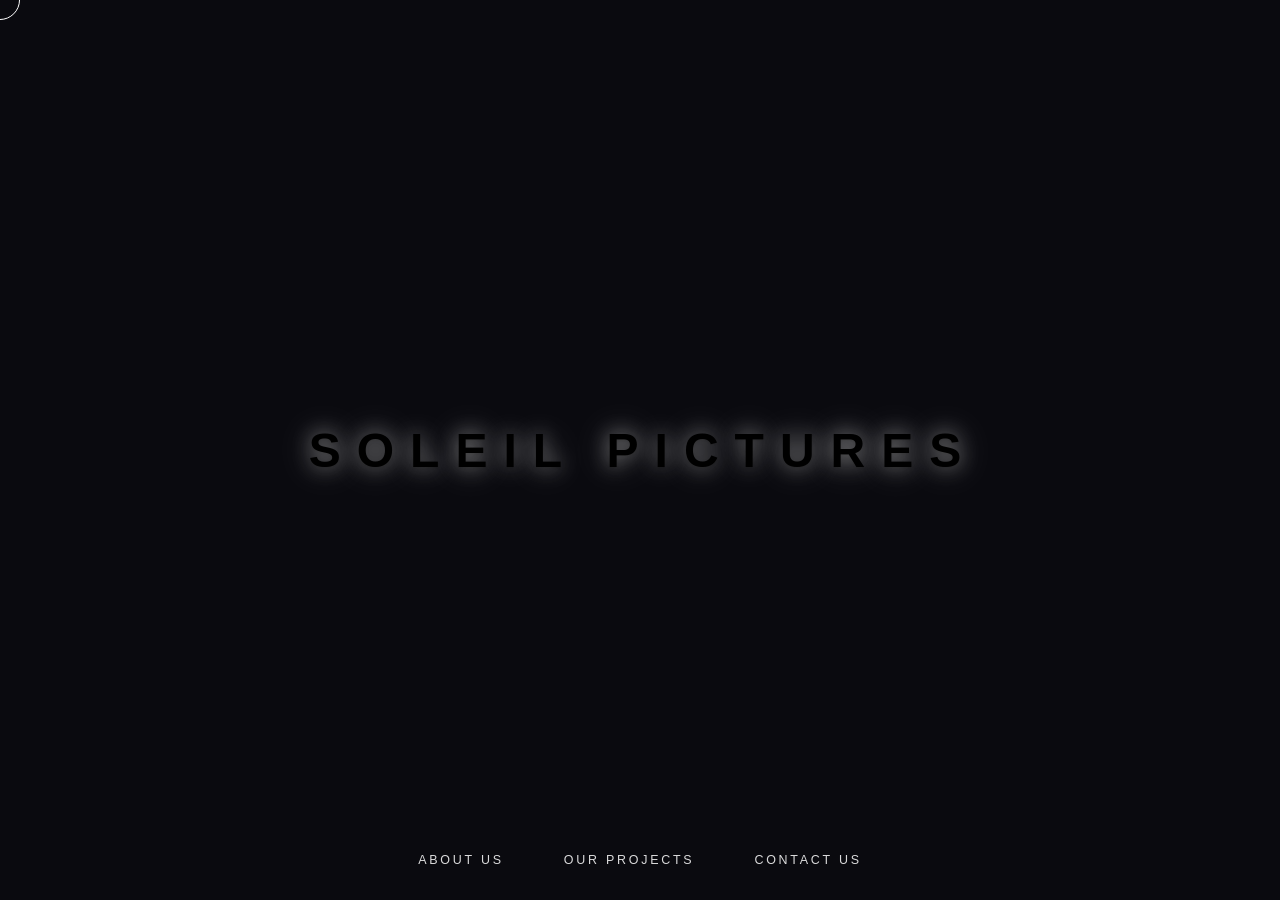
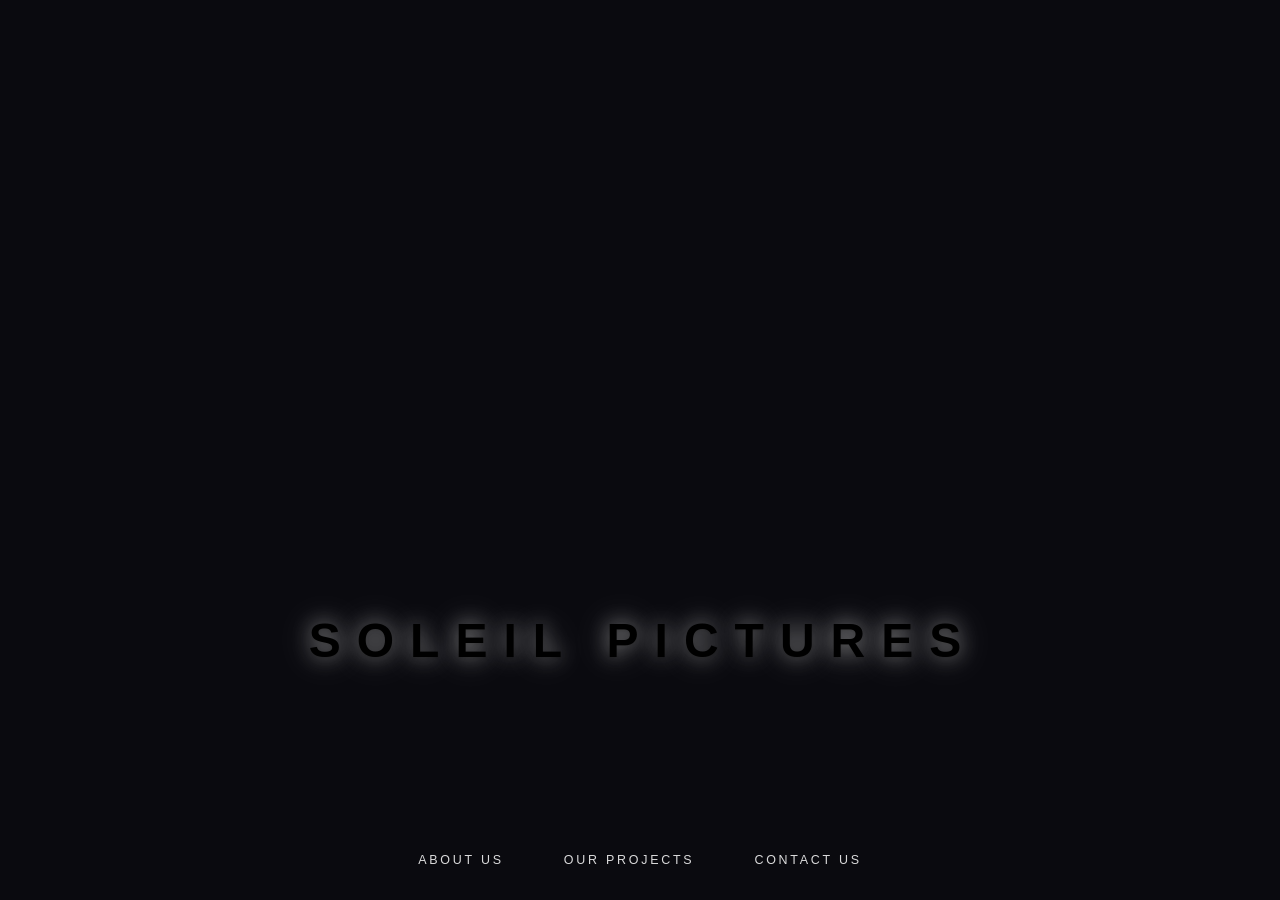

Remove cursor-following circle

--- a/style.css
+++ b/style.css
@@ -60,19 +60,6 @@ body {
   opacity: 0.03;
 }
 
-.circle {
-  --circle-size: 40px;
-  position: fixed;
-  height: var(--circle-size);
-  width: var(--circle-size);
-  border: 1px solid white;
-  border-radius: 100%;
-  top: calc(var(--circle-size) / 2 * -1);
-  left: calc(var(--circle-size) / 2 * -1);
-  pointer-events: none;
-  z-index: 9999;
-}
-
 /* Logo text */
 .logo-text h1 {
   font-size: inherit;
@@ -645,10 +632,6 @@ body.projects-page {
 
 /* Media queries */
 @media only screen and (max-width: 768px) {
-  .circle {
-    display: none;
-  }
-
   .content {
     line-height: 1.6;
     padding: 20px;
